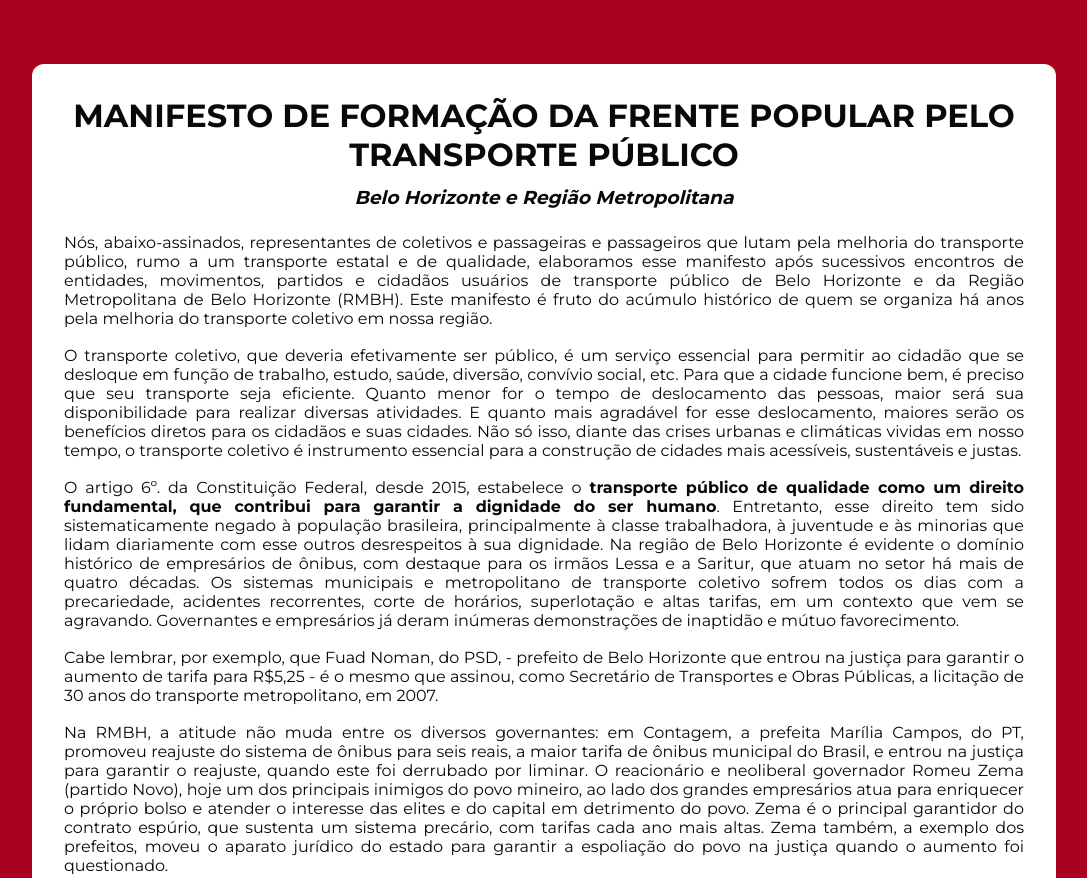
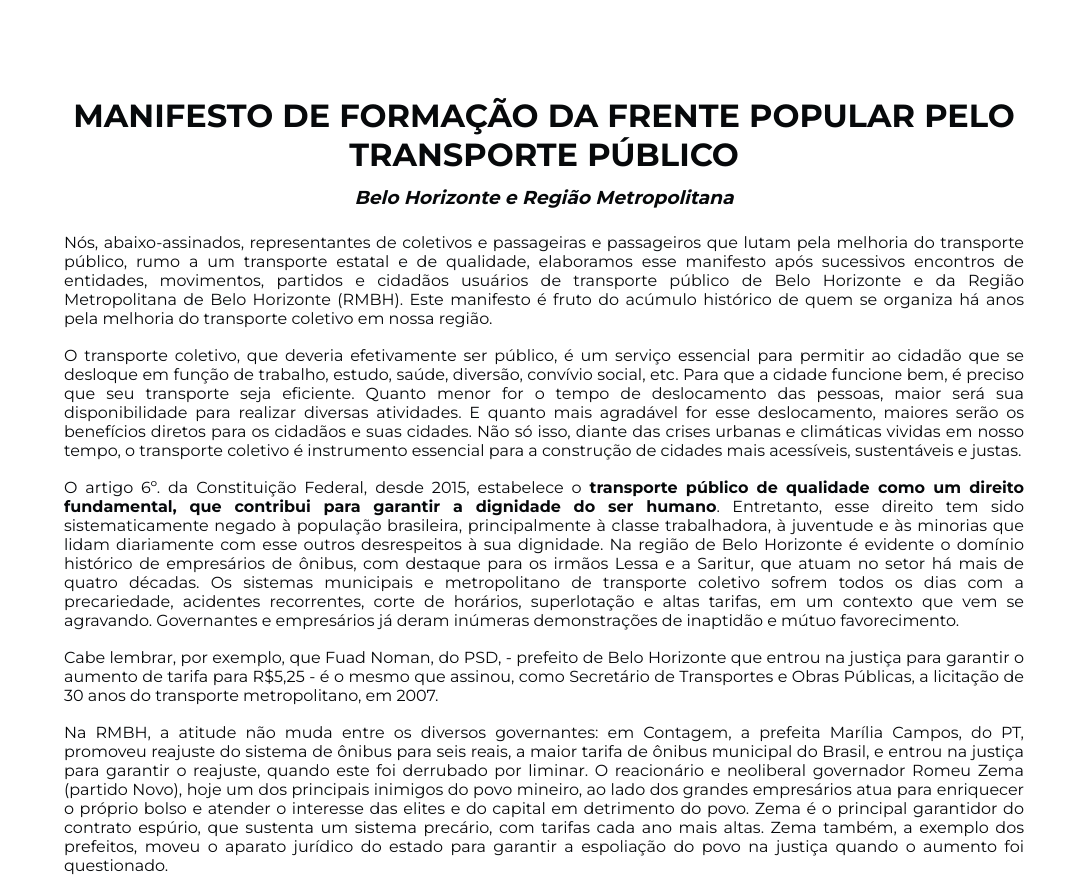
Before and after one commit to LuisAntonimo/manifesto-fpptp, a website built with Vite: page index.html in a window 1280 px wide. Shown: the top 878 px of the page, without its empty margins (96-1183 px from the left). Built offline with nearby package versions, Linux system fonts and the light colour scheme.

Commit message:
remover vermelho

```diff
--- a/src/style.scss
+++ b/src/style.scss
@@ -9,7 +9,7 @@
     text-align: justify;
     font-family: 'Montserrat';
     margin-bottom: 10vw;
-    background-color: #a80121;
+    // background-color: #a80121;
     color: #07090b;
   }
 
```
